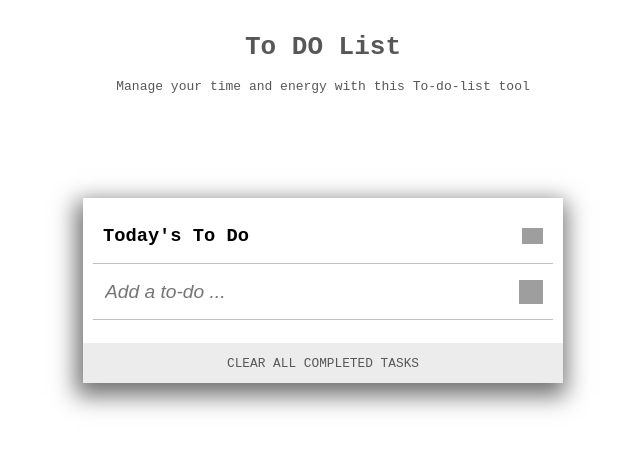
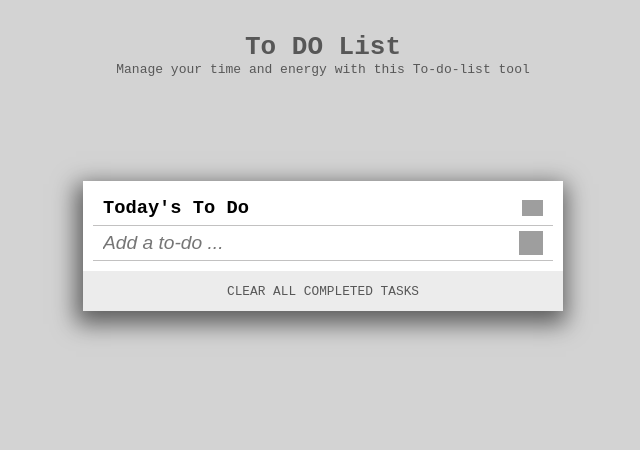
Before and after one commit to Hamzaoutdoors/To-do-list-review, a website built with webpack: page src/index.html in a window 1280 px wide. Shown: the whole page, without its empty margins (317-957 px from the left). Built offline with nearby package versions, Linux system fonts and the light colour scheme; grey boxes are pictures that could not be loaded.

Commit message:
add header tag and update readme file

```diff
--- a/src/index.html
+++ b/src/index.html
@@ -8,10 +8,10 @@
 </head>
 
 <body>
-    <div class="header">
+    <header class="header">
         <h1>To DO List</h1>
         <p>Manage your time and energy with this To-do-list tool</p>
-    </div>
+    </header>
     <div class="container">
         <ul>
             <li>
--- a/src/style.css
+++ b/src/style.css
@@ -1,9 +1,14 @@
-body {
+* {
   margin: 0;
   padding: 0;
   box-sizing: border-box;
+}
+
+body {
+  background-color: #d3d3d3;
   font-family: monospace;
   color: #575757;
+  min-height: 100vh;
 }
 
 .text {
@@ -21,6 +26,7 @@ body {
 ul {
   padding: 10px;
   padding-bottom: 0;
+  background-color: #fff;
 }
 
 li {
```
Also changed, not shown: README.md, ScreenShot.PNG (added).
